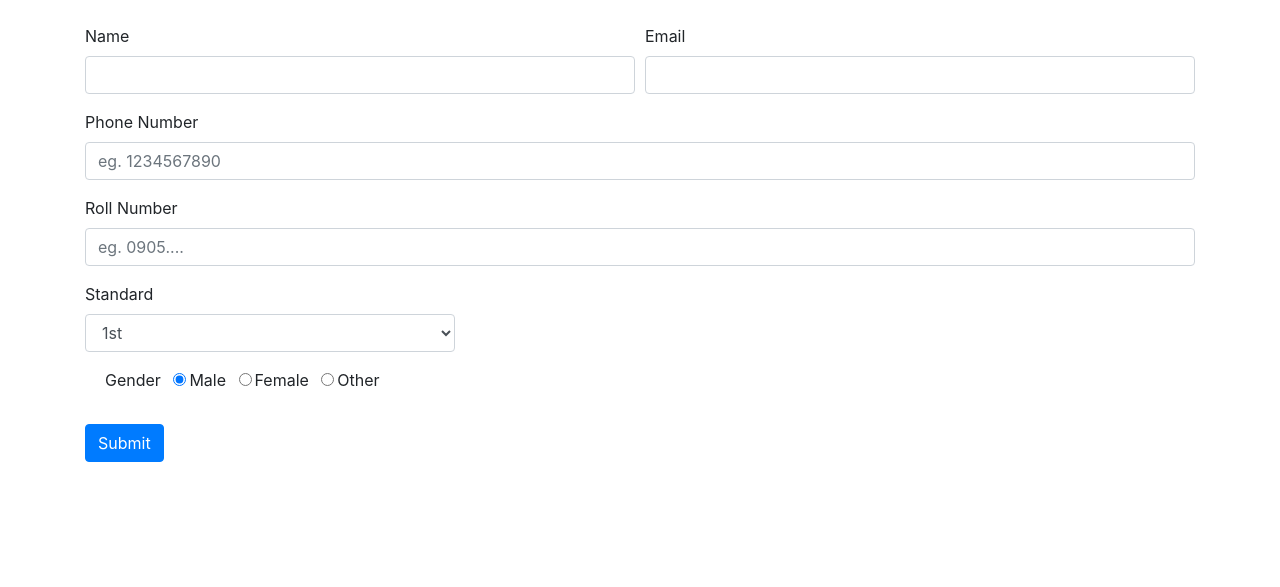
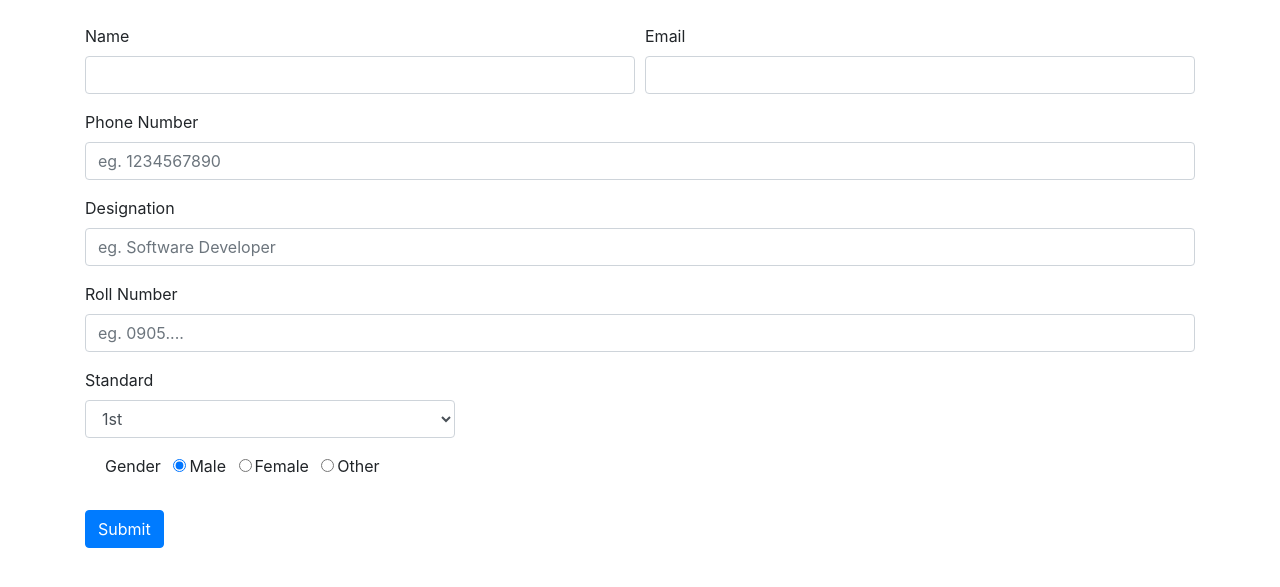
Before and after one commit to yash112-lang/Exam-Score-Management-system, a PHP site: page / in a window 1280 px wide. Shown: the part 59-646 px from the top of the page. Run offline with PHP 8.4, Linux system fonts and the light colour scheme.

Commit message:
Added Designation input Field
Added Designation input Field

```diff
--- a/index.php
+++ b/index.php
@@ -76,6 +76,10 @@ else{
                 <label for="inputnumber">Phone Number</label>
                 <input type="number" class="form-control" id="inputnumber" placeholder="eg. 1234567890" name="phone" required>
             </div>
+             <div class="form-group">
+                <label for="inputnumber">Designation</label>
+                <input type="text" class="form-control" id="Designation" placeholder="eg. Software Developer" name="Designation" required>
+            </div>
             <div class="form-group">
                 <label for="inputrollnumber">Roll Number</label>
                 <input type="text" class="form-control" id="inputrollnumber" name="roll" placeholder="eg. 0905...." required>
@@ -108,6 +112,7 @@ else{
         <label class="form-check-label ml-4" for="exampleRadios2">
             Female
         </label>
+
 
         <input class="form-check-input ml-2" type="radio" name="exampleRadios" id="exampleRadios3" value="Other">
         <label class="form-check-label ml-4" for="exampleRadios3">
```
